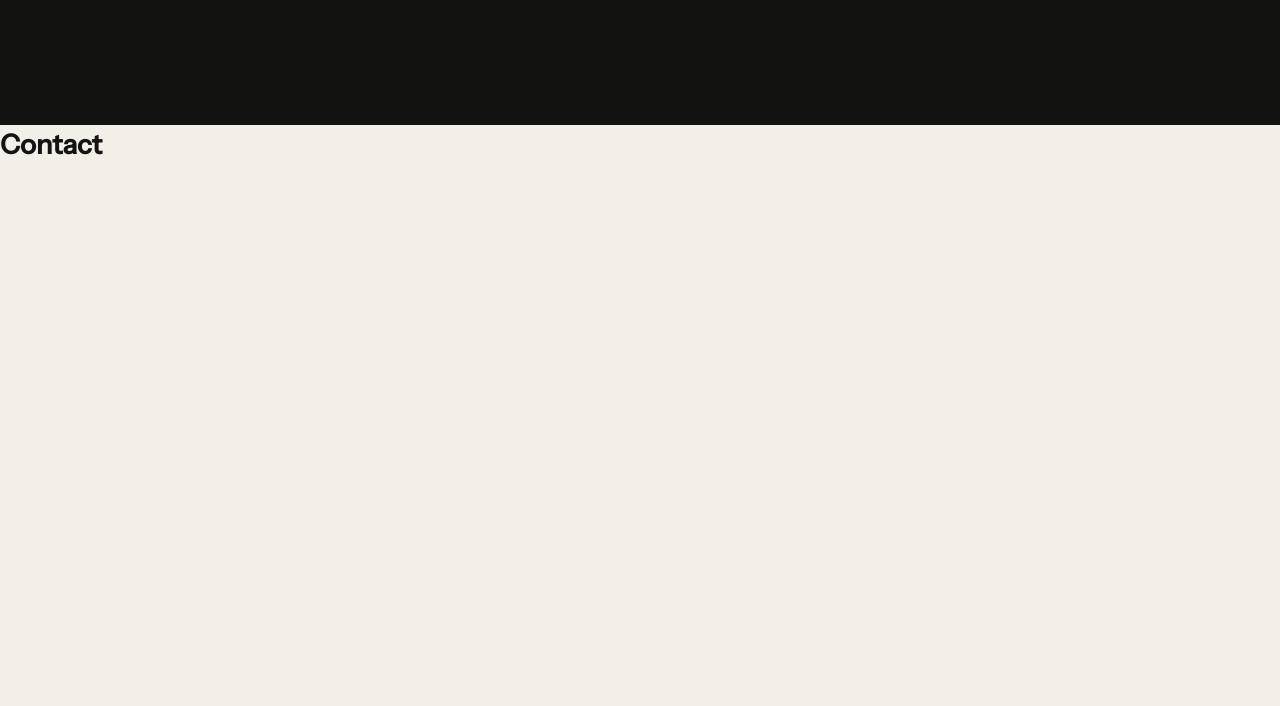
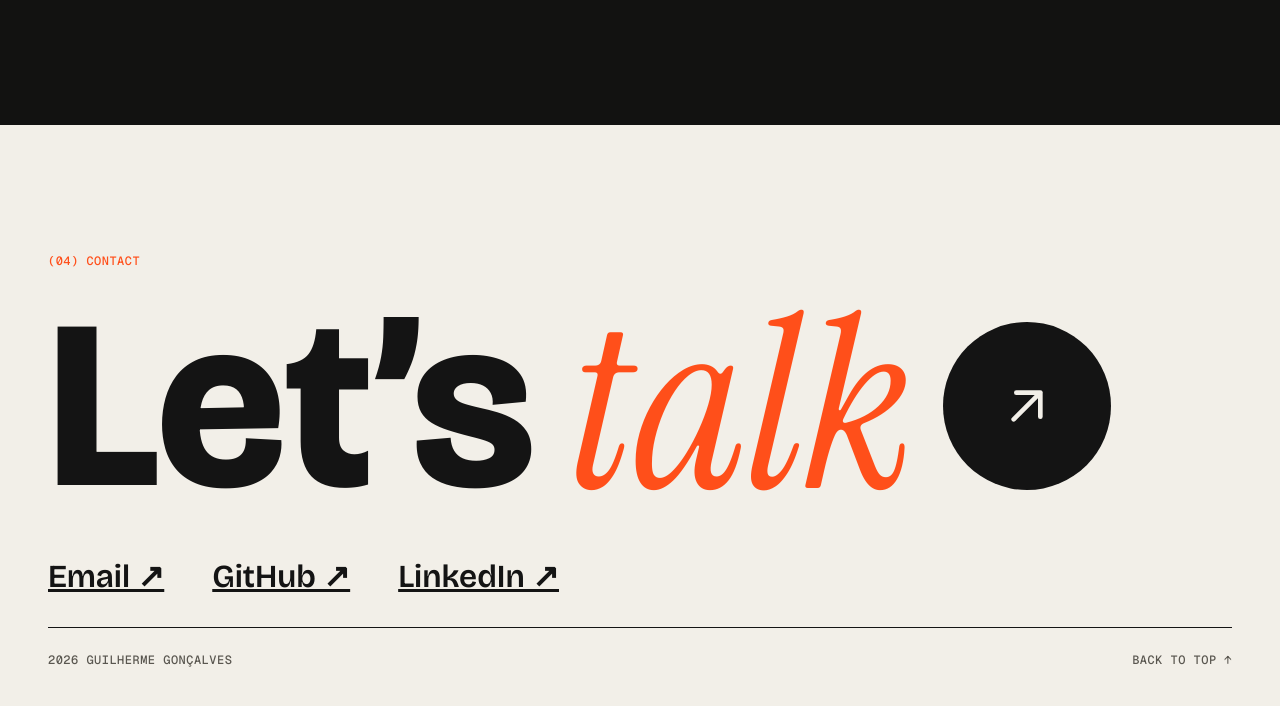
Before and after one commit to GuilhermeeMG/PortfolioProject, a website with bundled scripts: page index.html in a window 1280 px wide. Shown: the part 4364-5070 px from the top of the page. Before the commit the page ends 4530 px from the top, so only its background shows below. Built offline with nearby package versions, Linux system fonts and the light colour scheme; no server answers.

Commit message:
Footer section

```diff
--- a/index.html
+++ b/index.html
@@ -15,12 +15,14 @@
   <link rel="stylesheet" href="src/styles/work-row.css">
   <link rel="stylesheet" href="src/styles/terminal.css">
   <link rel="stylesheet" href="src/styles/repo-card.css">
+  <link rel="stylesheet" href="src/styles/arrow-button.css">
   <link rel="stylesheet" href="src/styles/nav.css">
   <link rel="stylesheet" href="src/styles/intro.css">
   <link rel="stylesheet" href="src/styles/about.css">
   <link rel="stylesheet" href="src/styles/work.css">
   <link rel="stylesheet" href="src/styles/github.css">
   <link rel="stylesheet" href="src/styles/languages.css">
+  <link rel="stylesheet" href="src/styles/contact.css">
   <script type="module" src="src/scripts/main.js"></script>
 </head>
 <body>
@@ -228,11 +230,27 @@
         </li>
       </ul>
     </section>
-    <section id="contact">
-      <h2>Contact</h2>
+    <section id="contact" class="contact">
+      <p class="label label-accent">(04) Contact</p>
+      <h2 class="contact-title">
+        Let’s <em>talk</em>
+        <a class="arrow-button" href="mailto:guilhermegoncalves1507@gmail.com" aria-label="Email me">
+          <img src="src/assets/icon-arrow-up-right-lg.svg" alt="" width="64" height="64">
+        </a>
+      </h2>
+      <ul class="contact-links">
+        <li><a href="mailto:guilhermegoncalves1507@gmail.com">Email ↗</a></li>
+        <li><a href="https://github.com/GuilhermeeMG">GitHub ↗</a></li>
+        <li><a href="https://www.linkedin.com/in/guilherme-gon%C3%A7alves-634495338/">LinkedIn ↗</a></li>
+      </ul>
     </section>
   </main>
 
-  <footer></footer>
+  <footer class="site-footer">
+    <div class="site-footer-inner">
+      <p class="label">2026 Guilherme Gonçalves</p>
+      <a class="label" href="#">Back to top ↑</a>
+    </div>
+  </footer>
 </body>
 </html>
--- /dev/null
+++ b/src/styles/arrow-button.css
@@ -0,0 +1,30 @@
+.arrow-button {
+  display: grid;
+  flex-shrink: 0;
+  place-items: center;
+  width: 10.5rem;
+  height: 10.5rem;
+  border-radius: var(--radius-pill);
+  background-color: var(--text-primary);
+  transition:
+    background-color var(--duration-base) var(--ease-out),
+    transform var(--duration-base) var(--ease-out);
+}
+
+.arrow-button img {
+  display: block;
+  transition: transform var(--duration-base) var(--ease-spring);
+}
+
+.arrow-button:hover,
+.arrow-button:focus-visible {
+  background-color: var(--accent);
+
+  img {
+    transform: rotate(45deg);
+  }
+}
+
+.arrow-button:active {
+  transform: scale(0.96);
+}
--- /dev/null
+++ b/src/styles/contact.css
@@ -0,0 +1,71 @@
+.contact {
+  display: flex;
+  flex-direction: column;
+  align-items: flex-start;
+  gap: var(--space-xl);
+  padding: var(--space-5xl) var(--space-2xl) var(--space-xl);
+}
+
+.contact-title {
+  display: flex;
+  align-items: center;
+  gap: var(--space-xl);
+  font-family: var(--font-display);
+  font-weight: 800;
+  font-size: var(--giant-size);
+  line-height: 0.875;
+  white-space: nowrap;
+}
+
+.contact-title em {
+  font-family: var(--font-serif);
+  font-weight: 400;
+  color: var(--accent);
+}
+
+.contact-links {
+  display: flex;
+  flex-wrap: wrap;
+  gap: var(--space-2xl);
+  margin: 0;
+  padding: var(--space-md) 0 0;
+  list-style: none;
+}
+
+.contact-links a {
+  color: var(--text-primary);
+  font-family: var(--font-display);
+  font-weight: 600;
+  font-size: var(--heading-size);
+  line-height: 1.125;
+  text-decoration: underline;
+  transition: color var(--duration-base) var(--ease-out);
+}
+
+.contact-links a:hover {
+  color: var(--accent);
+}
+
+
+.site-footer {
+  padding: 0 var(--space-2xl) var(--space-2xl);
+}
+
+.site-footer-inner {
+  display: flex;
+  justify-content: space-between;
+  padding-top: var(--space-lg);
+  border-top: 1px solid var(--text-primary);
+}
+
+.site-footer .label {
+  color: var(--text-secondary);
+}
+
+.site-footer a {
+  text-decoration: none;
+}
+
+.site-footer a:hover {
+  color: var(--accent);
+}
--- a/src/styles/tokens.css
+++ b/src/styles/tokens.css
@@ -23,6 +23,7 @@
   --font-sans: 'Instrument Sans', system-ui, sans-serif;
   --font-mono: 'Geist Mono', ui-monospace, monospace;
 
+  --giant-size: 6rem;
   --mega-size: 5.375rem;
   --serif-xl-size: 4.75rem;
   --display-size: 3.25rem;
@@ -61,6 +62,7 @@
 
 @media (min-width: 1024px) {
   :root {
+    --giant-size: 15rem;
     --mega-size: 13rem;
     --serif-xl-size: 13rem;
     --display-size: 6rem;
```
Also changed, not shown: src/assets/icon-arrow-up-right-lg.svg (added).
